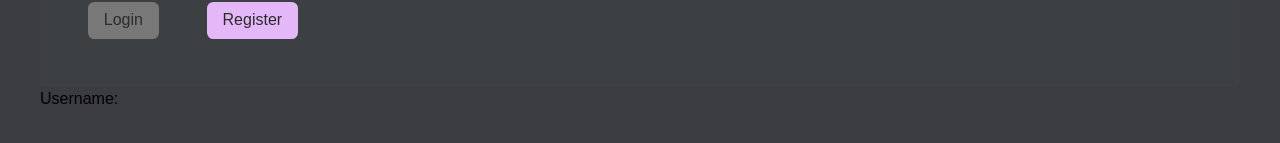
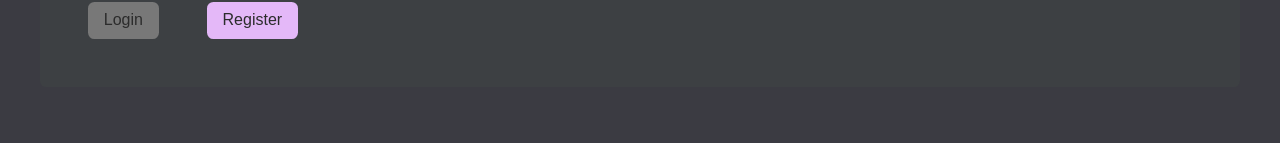
Before and after one commit to Yannick-Vk/Angular-Admin, an Angular app: page / in a window 1280 px wide. Shown: the part 349-492 px from the top of the page. Built offline with nearby package versions, Linux system fonts and the light colour scheme.

Commit message:
Removed debug username text

```diff
--- a/src/app/login/LoginForm.html
+++ b/src/app/login/LoginForm.html
@@ -15,8 +15,4 @@
       <button>Register</button>
     </div>
   </form>
-
-  <div class="inputGroup">
-    Username: {{loginForm.value.username}}
-  </div>
 </div>
```
